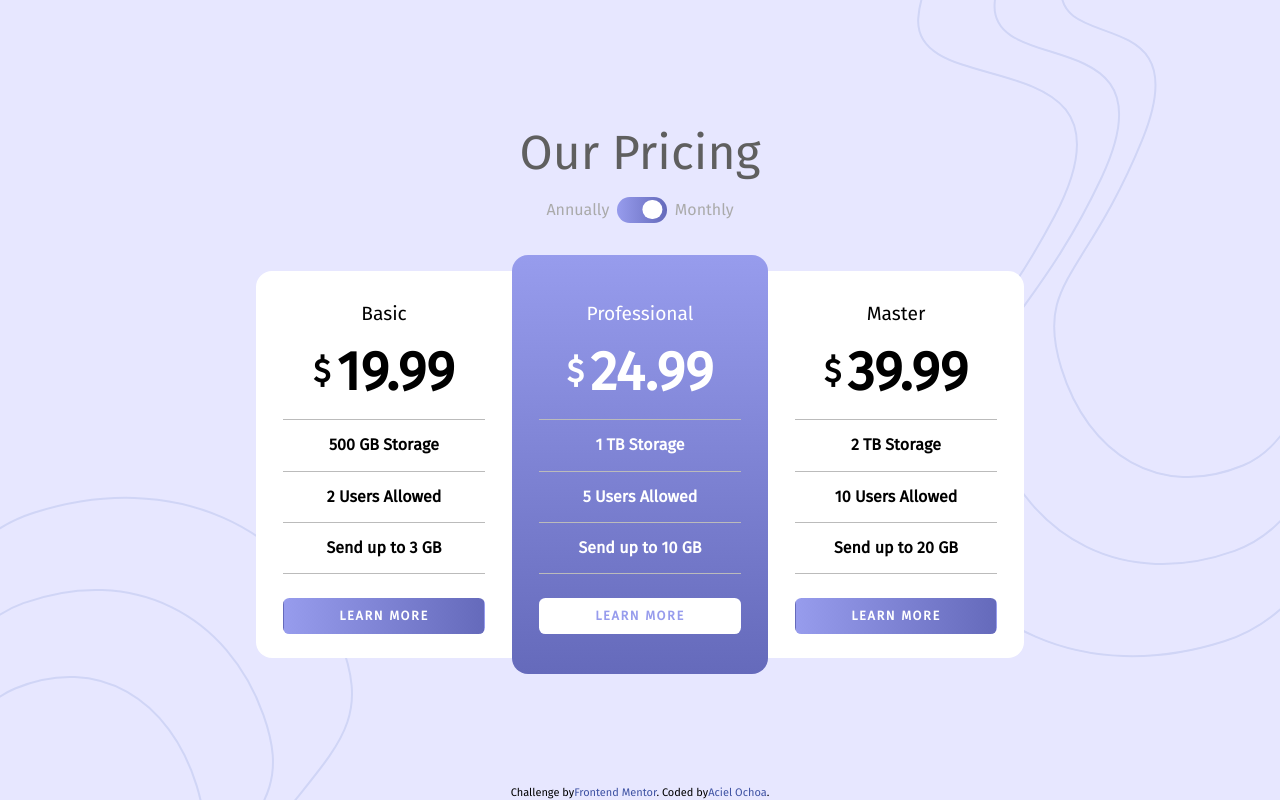
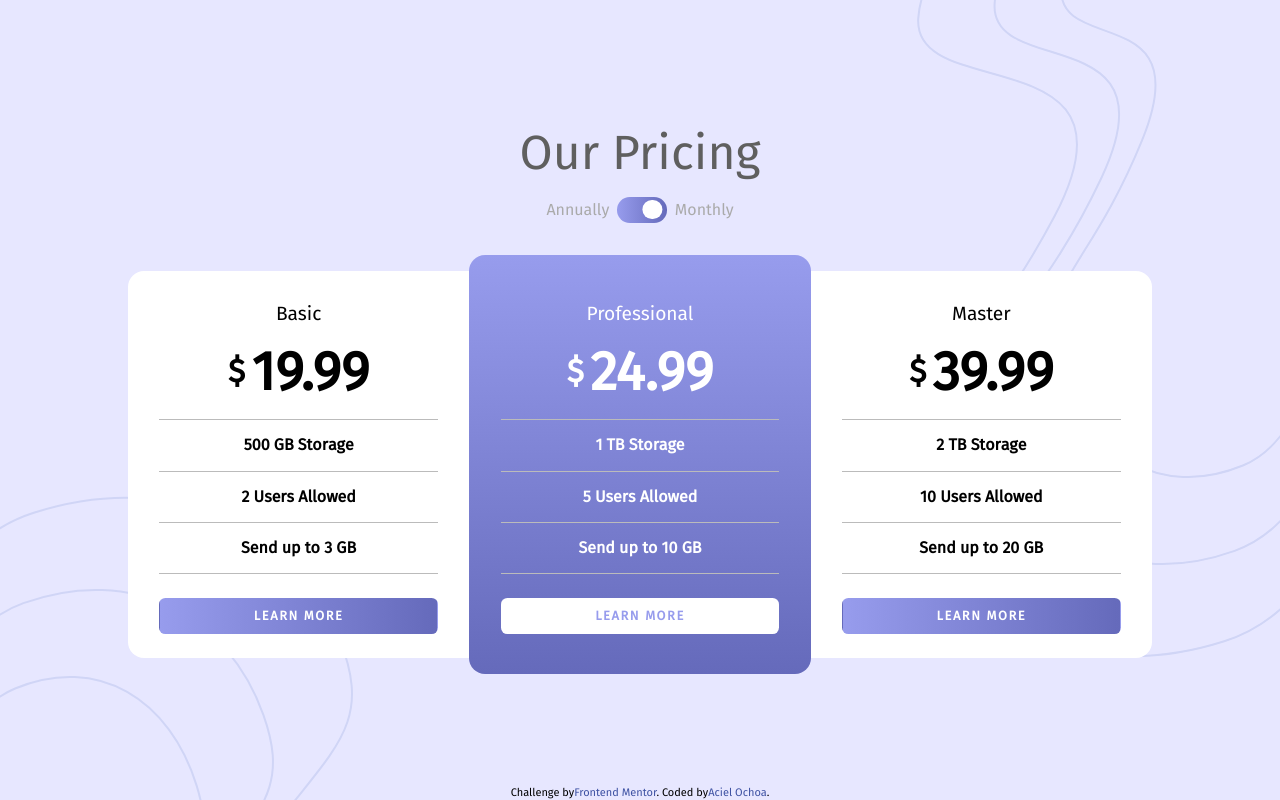
Before and after one commit to AceIsHuman/pricing-component-with-toggle, a React (Create React App) app: page / in a window 1280 px wide. Built offline with nearby package versions, Linux system fonts and the light colour scheme.

Commit message:
update card width for all views

```diff
--- a/src/components/PricingCard.js
+++ b/src/components/PricingCard.js
@@ -24,7 +24,7 @@ class PricingComponent extends React.Component {
         <Button
           background={this.props.centerCard ? '#fff' : null}
           color={this.props.centerCard ? 'rgb(151,156,237)' : null}
-          width='90%'
+          width="90%"
         >
           Learn More
         </Button>
@@ -42,17 +42,17 @@ const divider = `
 `;
 
 const Card = styled.div`
-  width: 25%;
+  width: 100%;
   display: flex;
   flex-direction: column;
   align-items: center;
-  background: ${(props) => (props.background ? props.background : '#ffffff')};
-  padding: ${(props) => (props.centerCard ? '2rem 1rem' : '1rem')};
+  background: ${props => (props.background ? props.background : '#ffffff')};
+  padding: ${props => (props.centerCard ? '2rem 1rem' : '1rem')};
   text-align: center;
   border-radius: 1rem;
-  color: ${(props) => (props.centerCard ? '#ffffff' : 'initial')};
+  color: ${props => (props.centerCard ? '#ffffff' : 'initial')};
 
-  @media (min-width: 800px) {
+  @media (min-width: 700px) {
     &:nth-child(1) {
       border-radius: 1rem 0 0 1rem;
     }
@@ -63,7 +63,6 @@ const Card = styled.div`
   }
 
   @media (max-width: 500px) {
-    width: 100%;
     margin-bottom: 1rem;
   }
 `;
```
